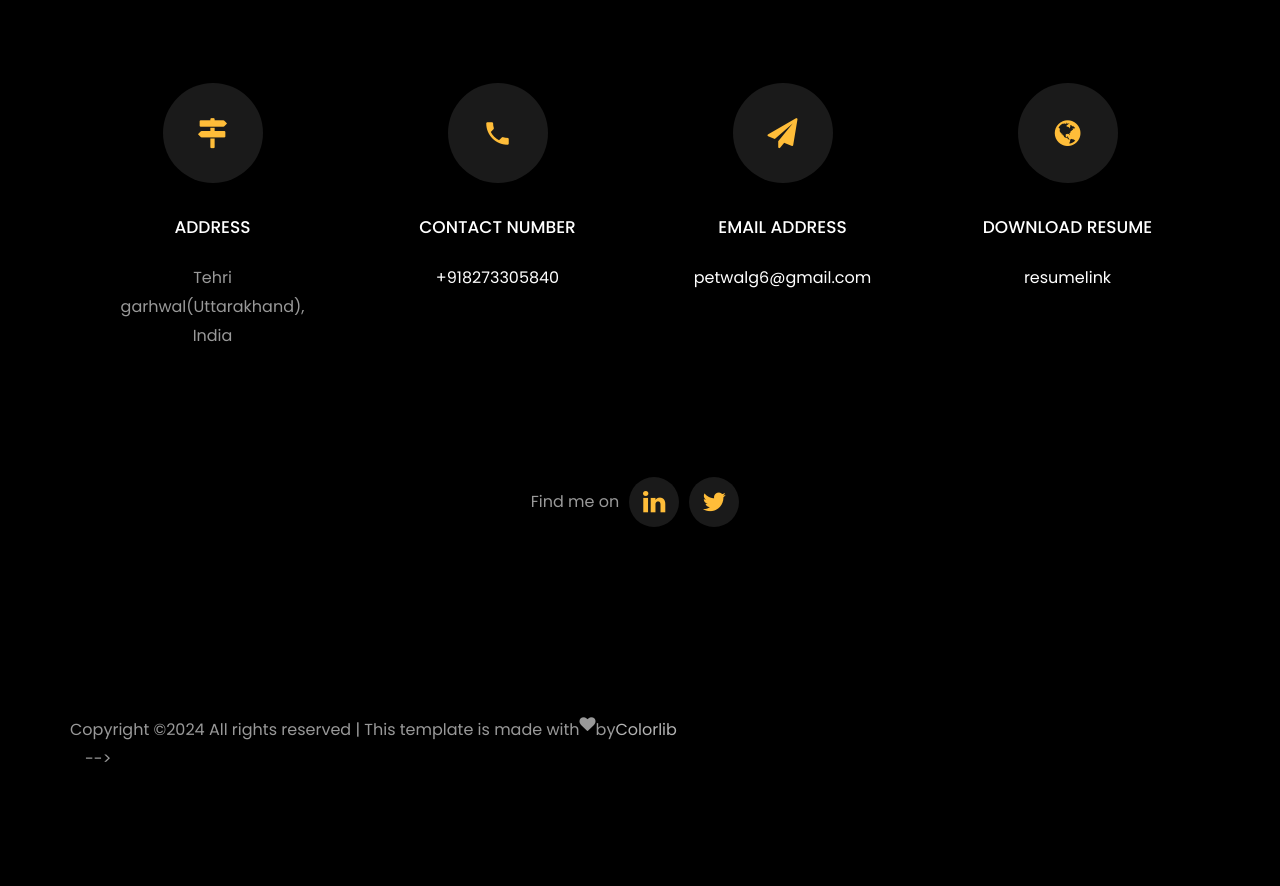
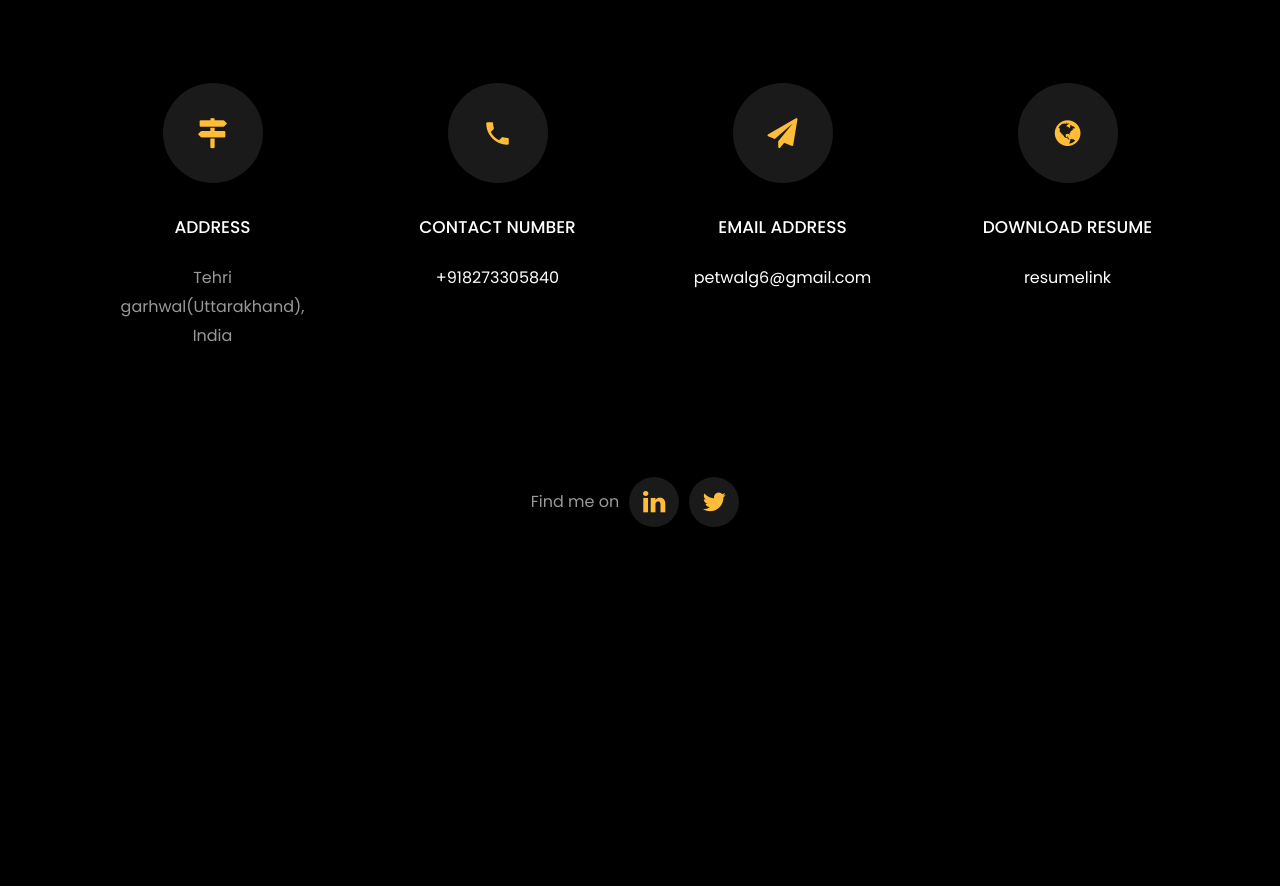
Before and after one commit to Gauravpetwal/portfolio, a plain HTML site: page index.html in a window 1280 px wide. Shown: the part 2397-3283 px from the top of the page. After the commit the page ends 3001 px from the top, so only its background shows below. Drawn offline with Linux system fonts and the light colour scheme; files whose address does not match are found by name.

Commit message:
Update index.html

```diff
--- a/index.html
+++ b/index.html
@@ -415,18 +415,6 @@
 
 
 
-    <footer class="ftco-footer ftco-section">
-		<div class="container">
-		  <div class="row">
-<!-- 			<div class="col-md-12 text-center">
-
-			  <p><!-- Link back to Colorlib can't be removed. Template is licensed under CC BY 3.0. -->
-	Copyright &copy;<script>document.write(new Date().getFullYear());</script> All rights reserved | This template is made with <i class="icon-heart color-danger" aria-hidden="true"></i> by <a href="https://colorlib.com" target="_blank">Colorlib</a>
-	<!-- Link back to Colorlib can't be removed. Template is licensed under CC BY 3.0. --></p>
-			</div> -->
-		  </div>
-		</div>
-	  </footer>
 
 
   <!-- loader -->
```
